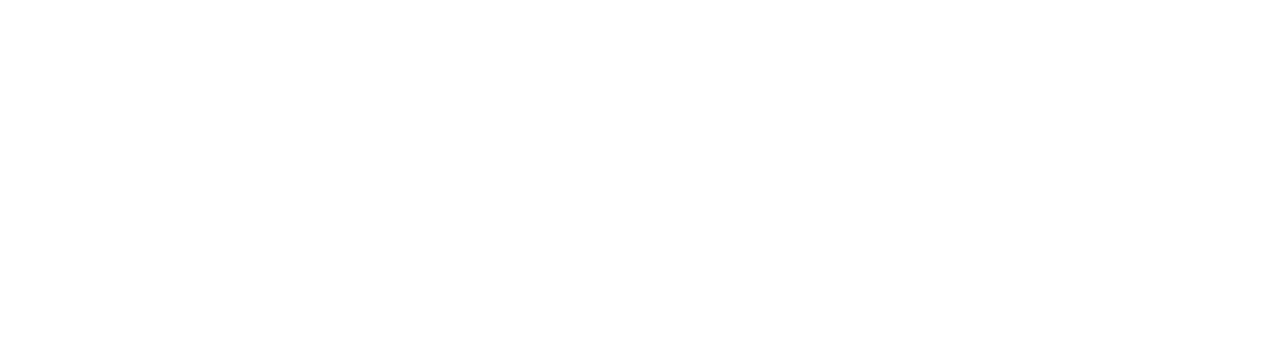
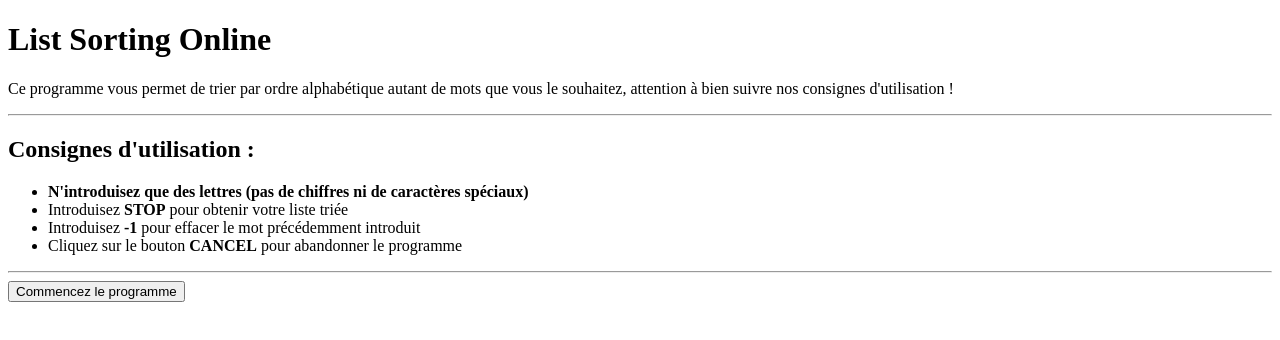
Before and after one commit to bpatureau/ephec-TP04, a plain HTML site: page index.html in a window 1280 px wide. Drawn offline with Linux system fonts and the light colour scheme.

Commit message:
Update index.html

```diff
--- a/index.html
+++ b/index.html
@@ -5,8 +5,20 @@
     <meta http-equiv="X-UA-Compatible" content="IE=edge">
     <meta name="viewport" content="width=device-width, initial-scale=1.0">
     <title>tp4 - Travail de groupe</title>
+    <script src="main.js"></script>
 </head>
 <body>
-    <script src="main.js"></script>
+  <h1>List Sorting Online</h1>
+  <p>Ce programme vous permet de trier par ordre alphabétique autant de mots que vous le souhaitez, attention à bien suivre nos consignes d'utilisation !</p>
+  <hr>
+  <h2>Consignes d'utilisation :</h2>
+  <ul>
+    <li><strong>N'introduisez que des lettres (pas de chiffres ni de caractères spéciaux)</strong></li>
+    <li>Introduisez <strong>STOP</strong> pour obtenir votre liste triée</li>
+    <li>Introduisez <strong>-1</strong> pour effacer le mot précédemment introduit</li>
+    <li>Cliquez sur le bouton <strong>CANCEL</strong> pour abandonner le programme</li>
+  </ul>
+  <hr>
+  <button onclick="sortList()">Commencez le programme</button><br /><br />
 </body>
 </html>
```
